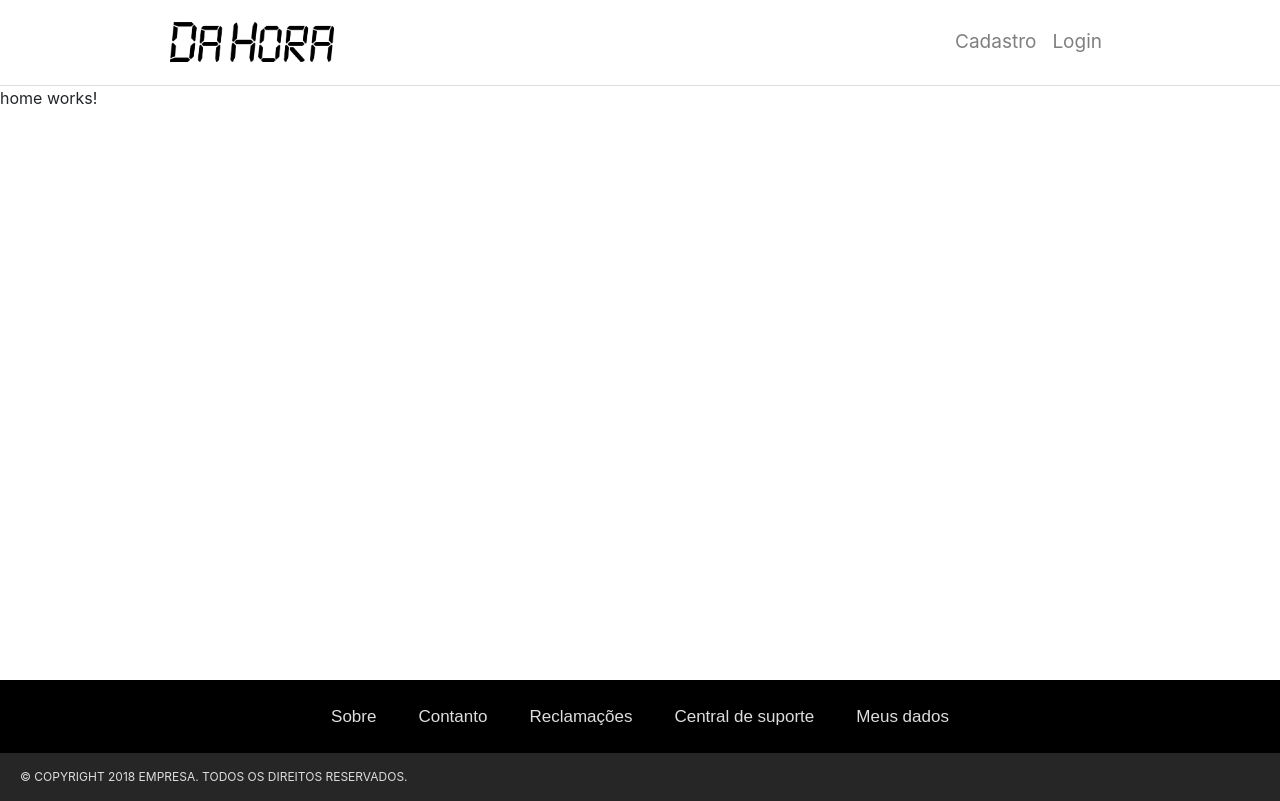
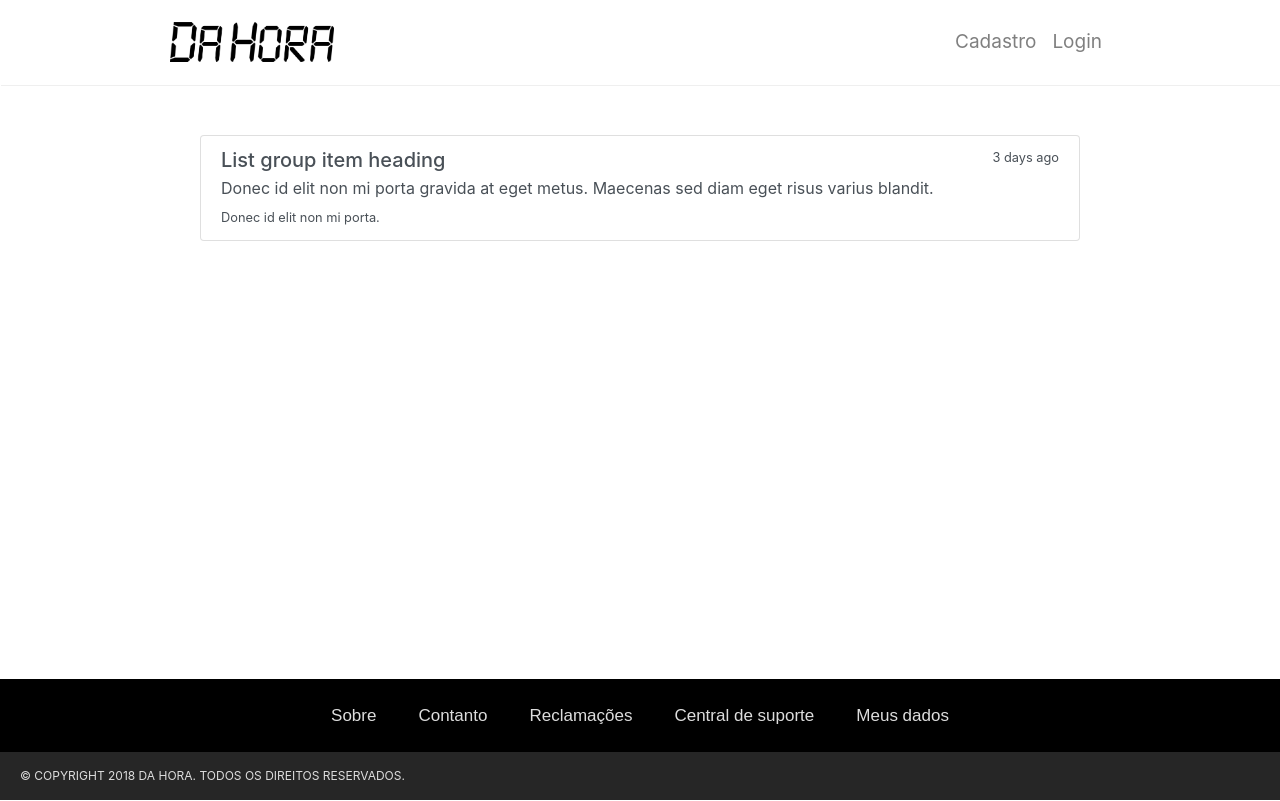
Before and after one commit to BrunaN/DaHora, an Angular app in the folder project/: page /home in a window 1280 px wide. Built offline with nearby package versions, Linux system fonts and the light colour scheme.

Commit message:
components e estilo

```diff
--- a/project/src/app/footer/footer.component.html
+++ b/project/src/app/footer/footer.component.html
@@ -11,7 +11,7 @@
     </div>
     <div class="row cp">
       <p>
-        © COPYRIGHT 2018 EMPRESA. TODOS OS DIREITOS RESERVADOS.
+        © COPYRIGHT 2018 DA HORA. TODOS OS DIREITOS RESERVADOS.
       </p>
     </div>
   </div>
--- a/project/src/app/home/home.component.css
+++ b/project/src/app/home/home.component.css
@@ -0,0 +1,3 @@
+.container-fluid{
+    padding: 50px 200px;
+}
--- a/project/src/app/home/home.component.html
+++ b/project/src/app/home/home.component.html
@@ -1,3 +1,12 @@
-<p>
-  home works!
-</p>
+<div class="container-fluid">
+  <div class="list-group">
+    <a href="#" class="list-group-item list-group-item-action flex-column align-items-start">
+      <div class="d-flex w-100 justify-content-between">
+        <h5 class="mb-1">List group item heading</h5>
+        <small>3 days ago</small>
+      </div>
+      <p class="mb-1">Donec id elit non mi porta gravida at eget metus. Maecenas sed diam eget risus varius blandit.</p>
+      <small>Donec id elit non mi porta.</small>
+    </a>
+  </div>
+</div>
--- a/project/src/app/navbar/navbar.component.css
+++ b/project/src/app/navbar/navbar.component.css
@@ -1,6 +1,6 @@
 .navbar {
     padding: 20px 170px;
-    border-bottom: 1px solid #dddddd;
+    box-shadow: 1px 1px #eeee;
 }
 
 .navbar-brand{
```
